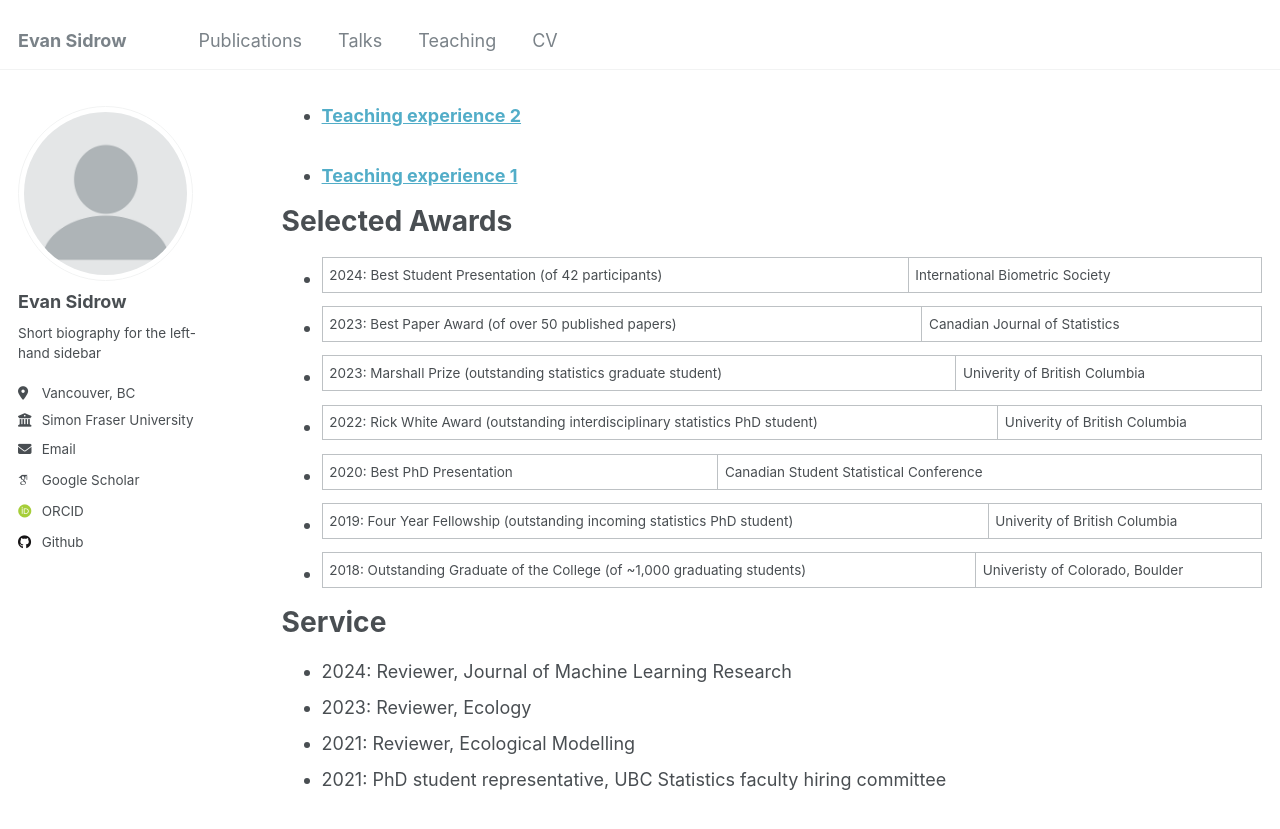
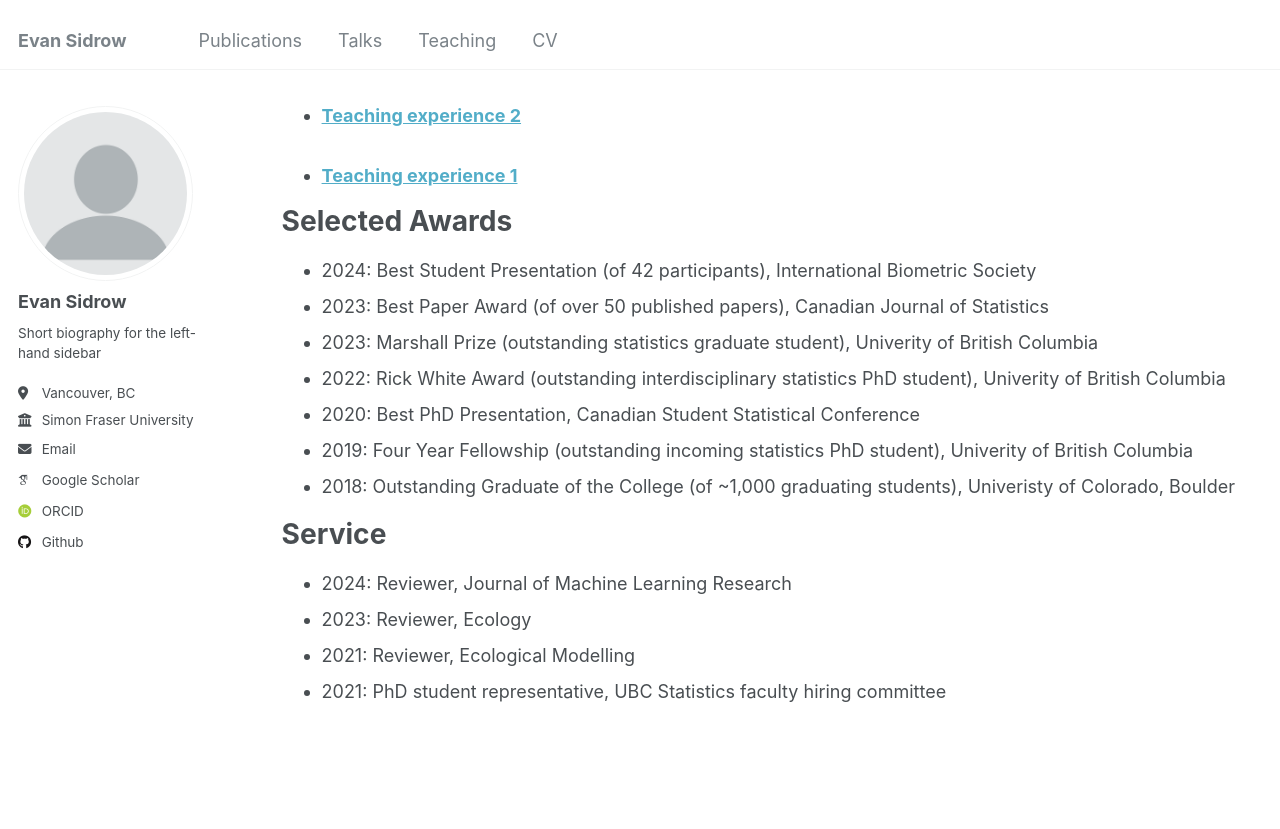
Before and after one commit to EvanSidrow/EvanSidrow.github.io, a Jekyll site: the page built from _pages/cv.md, in a window 1280 px wide and 900 px high, scrolled down 2291 px. Shown: the top 829 px of the window. Built offline with Jekyll 4.4.1, drawn with Linux system fonts in a browser that asks for light colours; some web fonts are replaced.

Commit message:
Update cv.md

```diff
--- a/_pages/cv.md
+++ b/_pages/cv.md
@@ -69,13 +69,13 @@ Teaching
 
 Selected Awards
 ======
-* 2024: Best Student Presentation (of 42 participants) | International Biometric Society
-* 2023: Best Paper Award (of over 50 published papers) | Canadian Journal of Statistics
-* 2023: Marshall Prize (outstanding statistics graduate student) | Univerity of British Columbia
-* 2022: Rick White Award (outstanding interdisciplinary statistics PhD student) | Univerity of British Columbia
-* 2020: Best PhD Presentation | Canadian Student Statistical Conference
-* 2019: Four Year Fellowship (outstanding incoming statistics PhD student) | Univerity of British Columbia
-* 2018: Outstanding Graduate of the College (of ~1,000 graduating students) | Univeristy of Colorado, Boulder
+* 2024: Best Student Presentation (of 42 participants), International Biometric Society
+* 2023: Best Paper Award (of over 50 published papers), Canadian Journal of Statistics
+* 2023: Marshall Prize (outstanding statistics graduate student), Univerity of British Columbia
+* 2022: Rick White Award (outstanding interdisciplinary statistics PhD student), Univerity of British Columbia
+* 2020: Best PhD Presentation, Canadian Student Statistical Conference
+* 2019: Four Year Fellowship (outstanding incoming statistics PhD student), Univerity of British Columbia
+* 2018: Outstanding Graduate of the College (of ~1,000 graduating students), Univeristy of Colorado, Boulder
 
 Service
 ======
```
